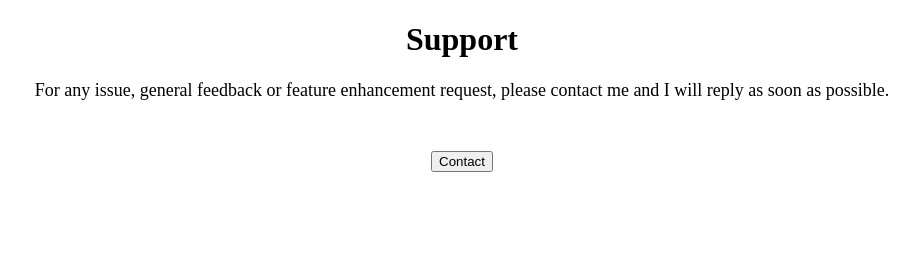
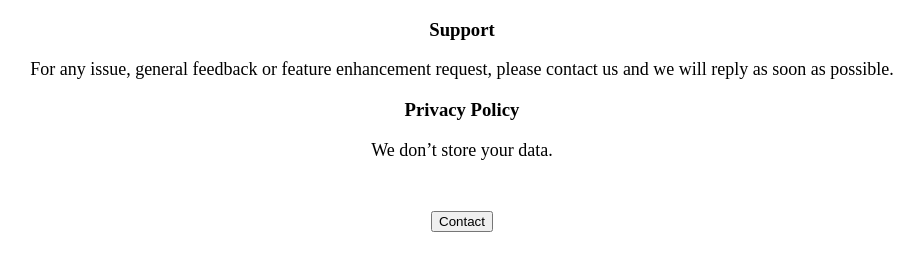
Before and after one commit to voorpret/support, a plain HTML site: page index.html in a window 1280 px wide. Shown: the whole page, without its empty margins (178-1101 px from the left). Drawn offline with Linux system fonts and the light colour scheme.

Commit message:
Update index.html

```diff
--- a/index.html
+++ b/index.html
@@ -11,10 +11,14 @@
     </style>
 </head>
 <body>
-    <h1>Support</h1>
+    <h3>Support</h3>
     <div style = "font-size: 18px;">
         <p>For any issue, general feedback or feature enhancement request,
-        please contact me and I will reply as soon as possible.</p>
+        please contact us and we will reply as soon as possible.</p>
+    </div>
+    <h3>Privacy Policy</h3>
+    <div style = "font-size: 18px;">
+        <p>We don’t store your data.</p>
     </div>
     <div style = "padding: 32px;">
         <button id = "contact" type = "button">Contact</button>
```
